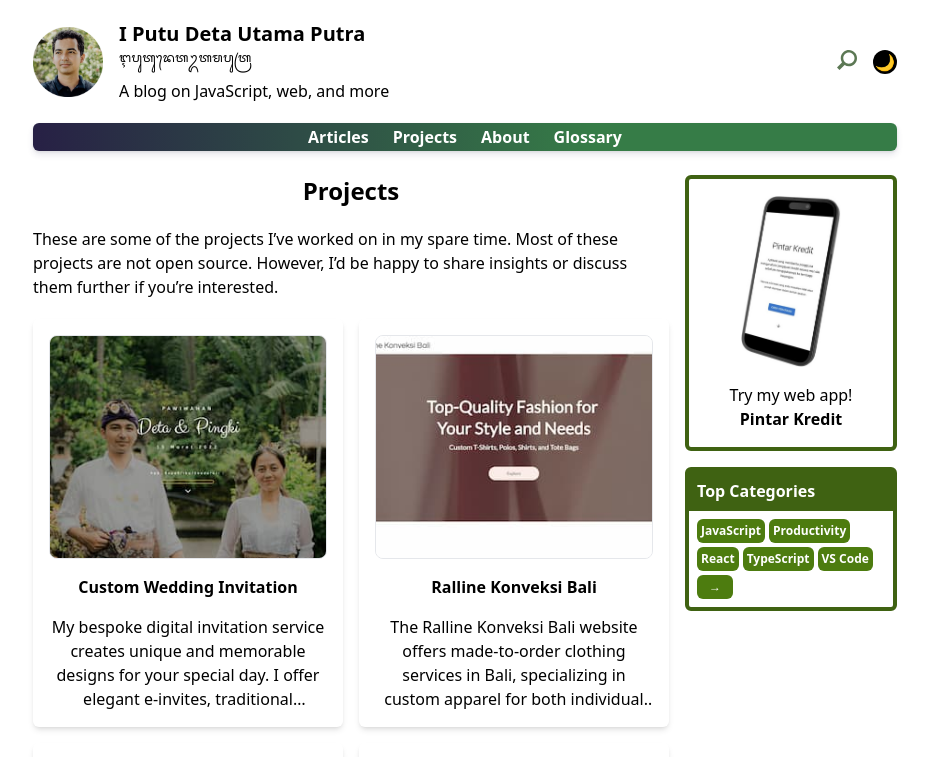
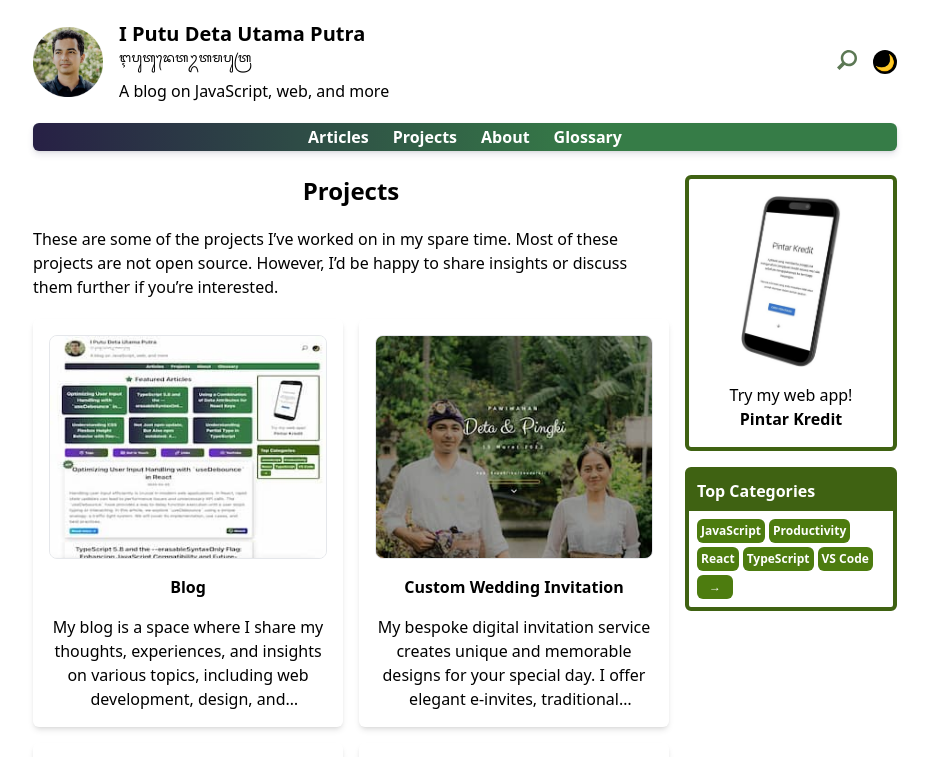
Before and after one commit to detautama/detautama.github.io, a Next.js app: page /projects in a window 1280 px wide. Shown: the top 757 px of the page, without its empty margins (175-1104 px from the left). Built offline with nearby package versions, Linux system fonts and the light colour scheme.

Commit message:
Add blog project with description and image to project list

```diff
--- a/app/projects/project.tsx
+++ b/app/projects/project.tsx
@@ -1,5 +1,6 @@
 "use client";
 
+import Blog from "./images/blog.jpg";
 import WeddingInvitationImage from "./images/wedding-invitation.jpg";
 import rkb from "./images/rkb.jpg";
 import wmc from "./images/wmc.jpg";
@@ -22,6 +23,13 @@ interface Project {
 }
 
 const projects: Project[] = [
+  {
+    title: "Blog",
+    description:
+      "My blog is a space where I share my thoughts, experiences, and insights on various topics, including web development, design, and technology. I write about my projects, tutorials, and personal reflections, offering a glimpse into my journey as a developer and creator.",
+    link: "https://detautama.me",
+    image: Blog,
+  },
   {
     title: "Custom Wedding Invitation",
     description:
```
Also changed, not shown: app/projects/images/blog.jpg (added).
